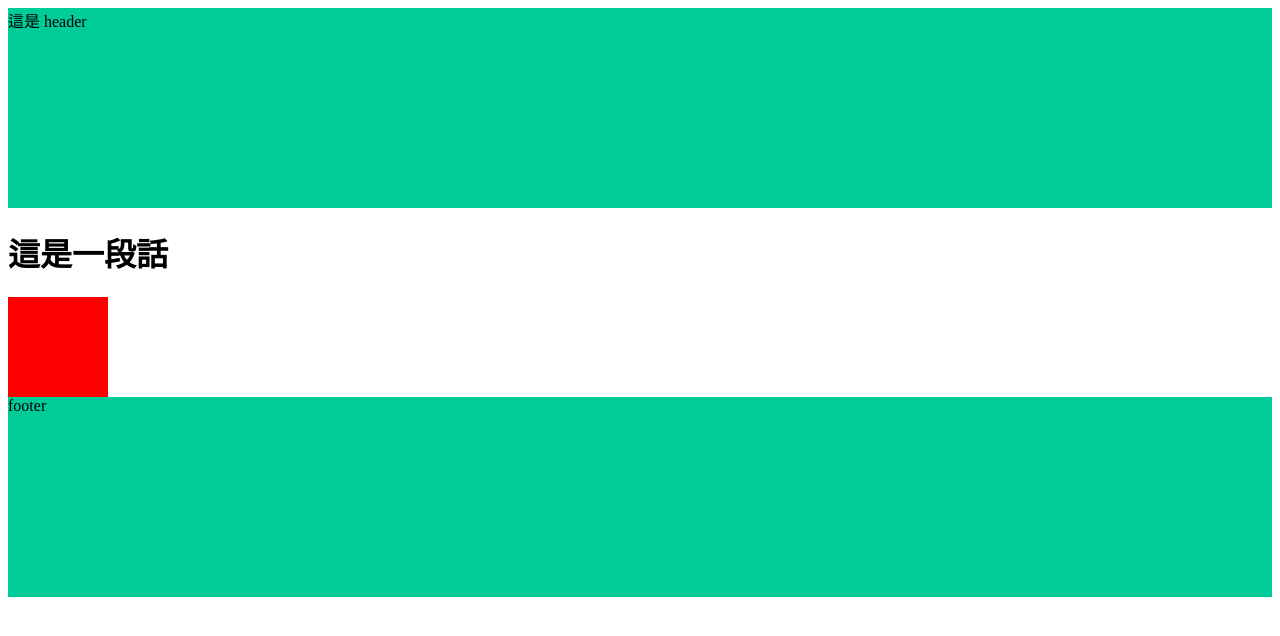
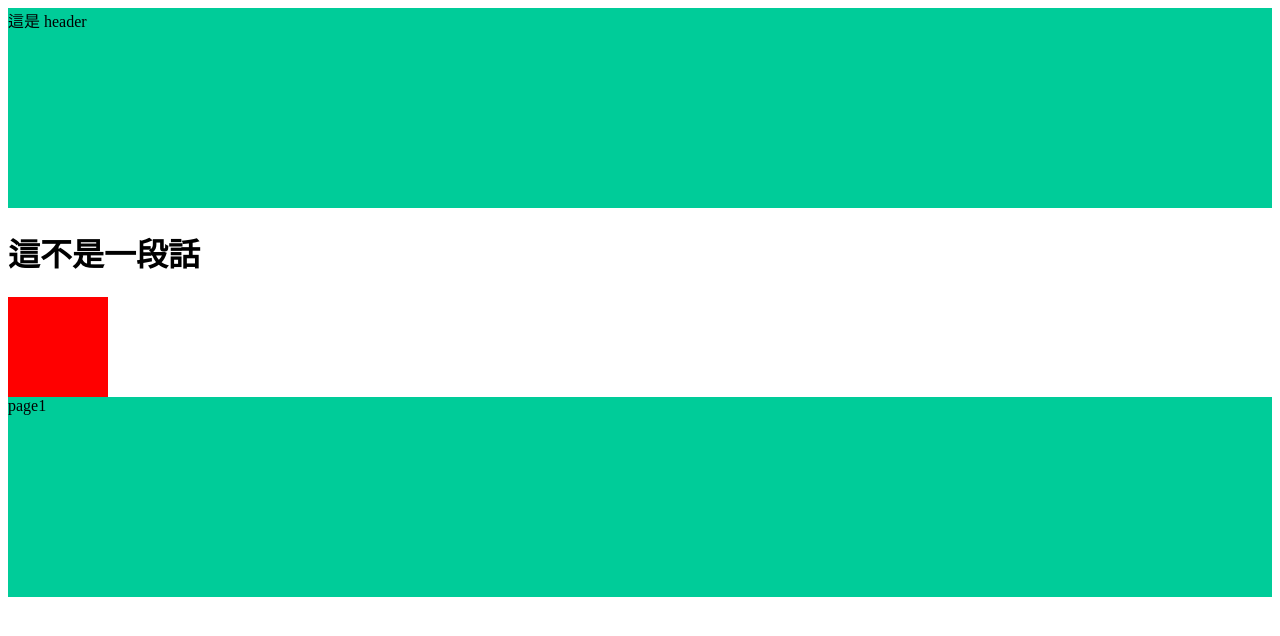
Before and after one commit to Narrowd4c/gulp-test, a plain HTML site: page page1.html in a window 1280 px wide. Drawn offline with Linux system fonts and the light colour scheme.

Commit message:
Update 2022-06-23T09:13:16.205Z

```diff
--- a/index.html
+++ b/page1.html
@@ -5,7 +5,7 @@
   <meta charset="UTF-8">
   <meta name="viewport" content="width=device-width, initial-scale=1.0">
   <meta http-equiv="X-UA-Compatible" content="ie=edge">
-  <title>首頁</title>
+  <title>page1</title>
   <link rel="stylesheet" href="./assets/style/all.css">
 </head>
 
@@ -15,14 +15,13 @@
   </header>
 
 
-<h1>
-  這是一段話
-</h1>
+<h1>這不是一段話</h1>
 
 <div class="box"></div>
 
+
   <footer class="footer">
-    footer
+    page1
   </footer>
   <script src="./assets/js/vendors.js"></script>
   <script src="./assets/js/all.js"></script>
```
